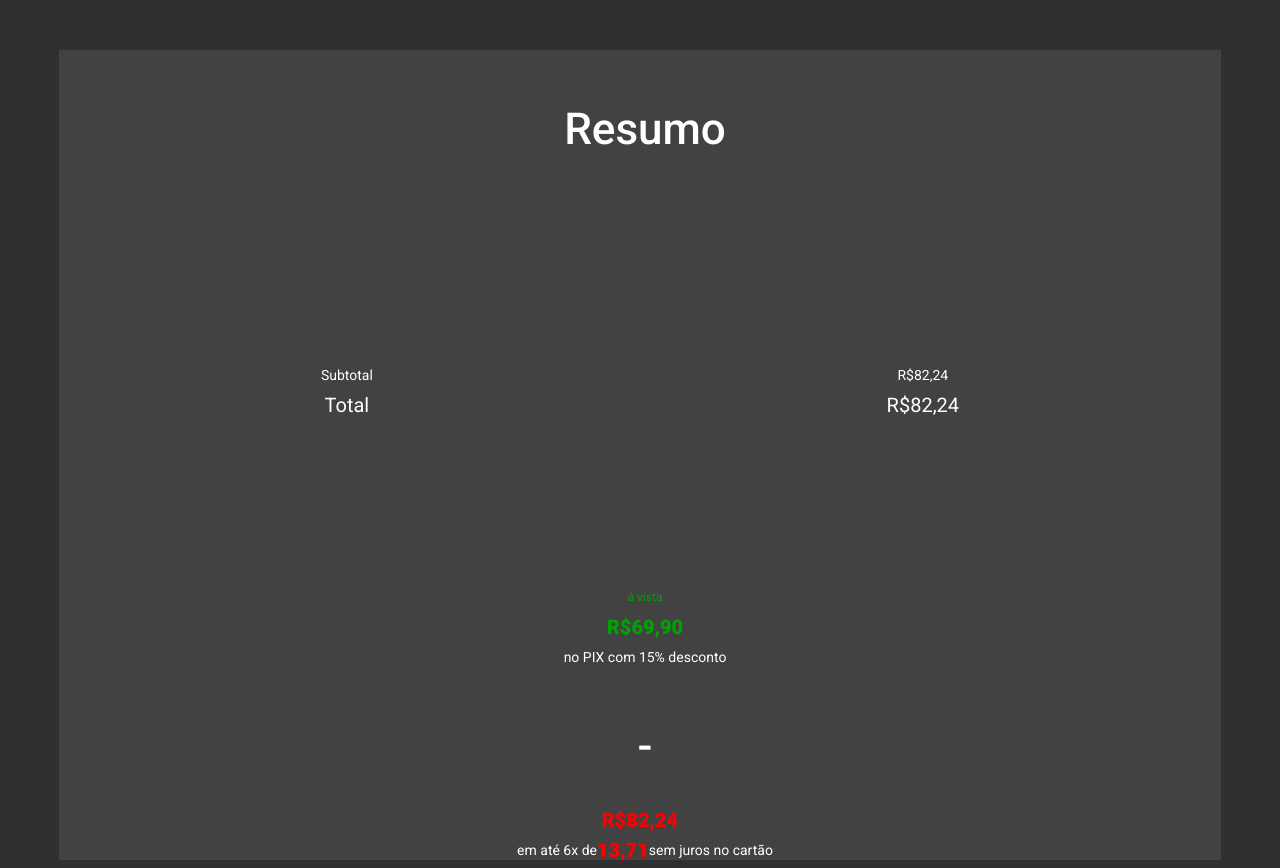
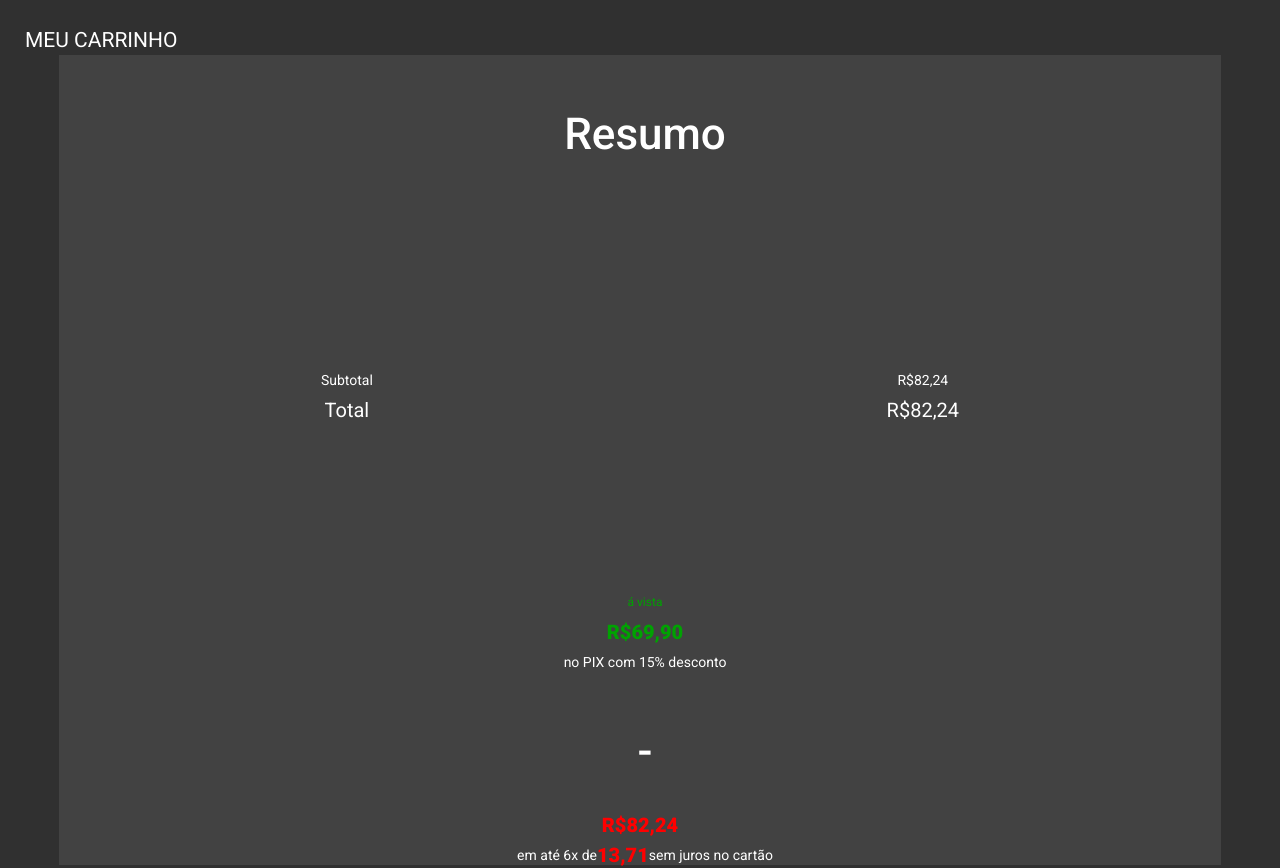
Before and after one commit to Gabriel-16n5/Boot-Ecommerce-End, a React (Create React App) app: page /Cart in a window 1280 px wide. Shown: the top 868 px of the page. Built offline with nearby package versions, Linux system fonts and the light colour scheme.

Commit message:
feat:cart

```diff
--- a/src/pages/CartPage/index.js
+++ b/src/pages/CartPage/index.js
@@ -12,6 +12,7 @@ export default function CartPage() {
     return (
     <PageContainer>
       <CartContainer>
+        <h1>MEU CARRINHO</h1>
         <ResumeContainer>
             <div>
                 <><h2>Resumo</h2></>
--- a/src/pages/CartPage/styled.js
+++ b/src/pages/CartPage/styled.js
@@ -1,7 +1,16 @@
 import styled from "styled-components"
 import {gray, green} from "../../constants/colors"
 export const CartContainer = styled.main`
-      padding: 25px;
+h1 {
+    font-family: 'Roboto';
+    font-style: normal;
+    font-weight: 400;
+    font-size: 21px;
+    line-height: 30px;
+    display: flex;
+    align-items: center;
+    color: #FFFFFF;
+}
 `
 
 export const ResumeContainer = styled.section`
```
